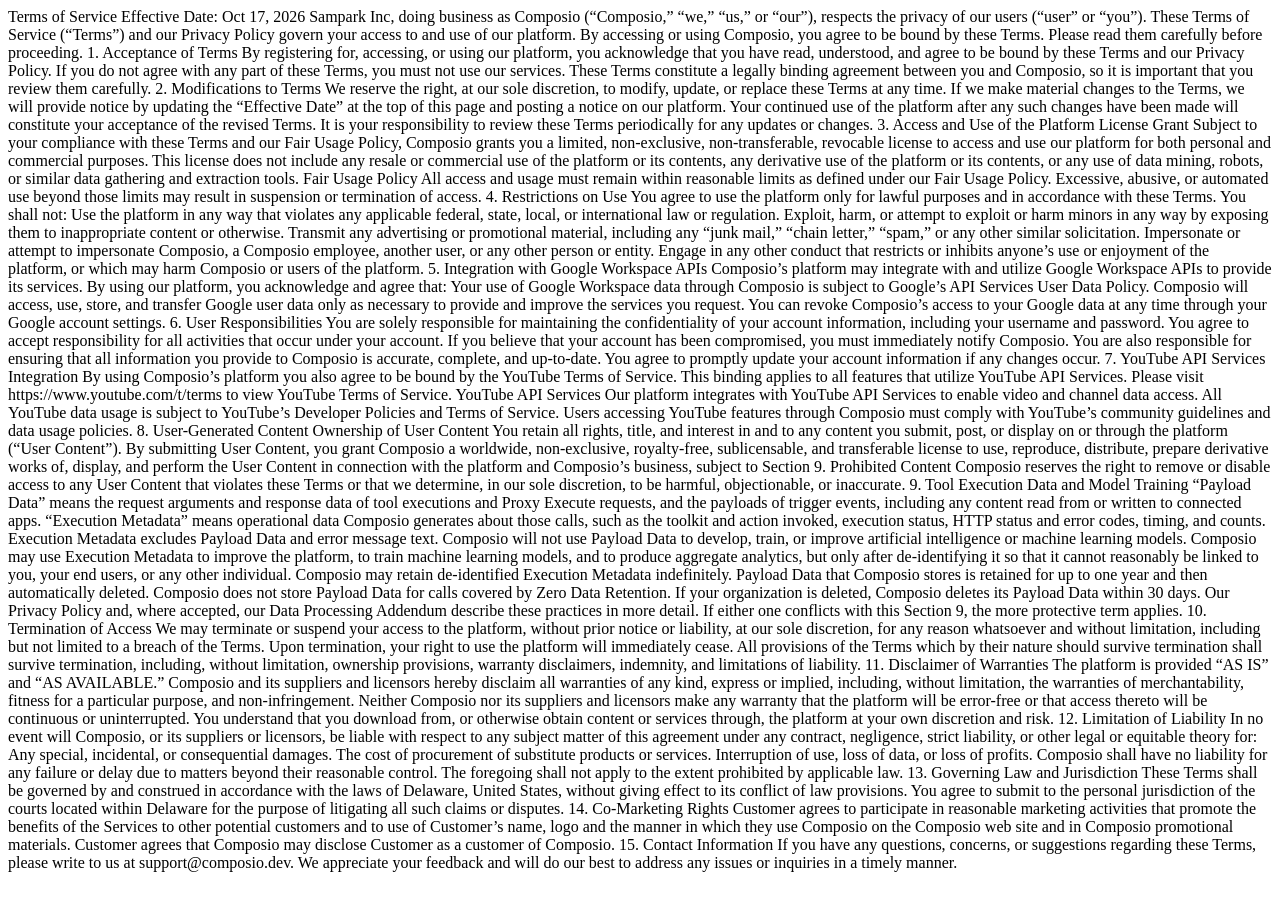
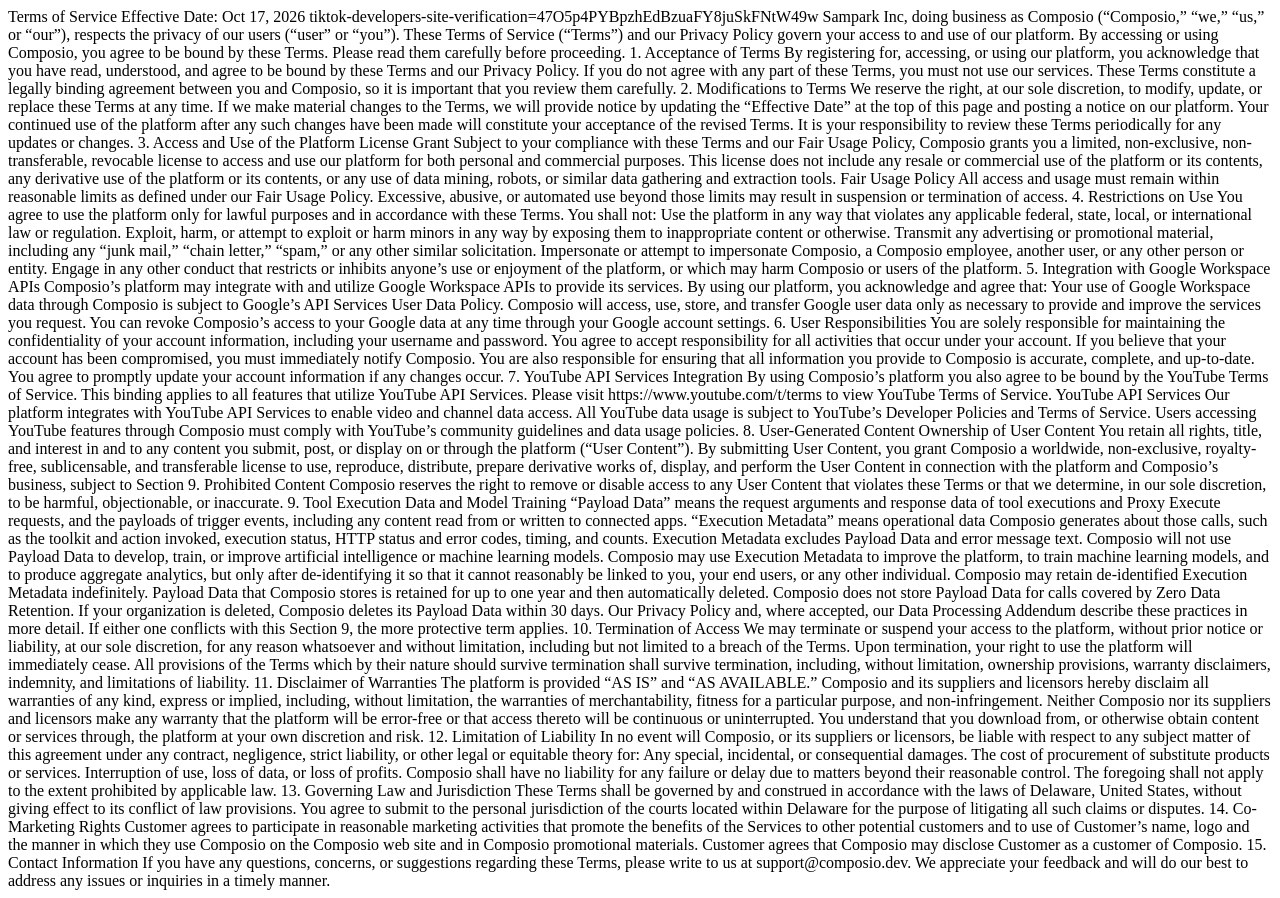
Before and after one commit to yousefReda/tiktok-verify-copilot, a plain HTML site: page index.html in a window 1280 px wide. Drawn offline with Linux system fonts and the light colour scheme.

Commit message:
Update Terms of Service in index.html

```diff
--- a/index.html
+++ b/index.html
@@ -2,7 +2,7 @@
   <body>
     Terms of Service
 Effective Date: Oct 17, 2026
-
+tiktok-developers-site-verification=47O5p4PYBpzhEdBzuaFY8juSkFNtW49w
 Sampark Inc, doing business as Composio (“Composio,” “we,” “us,” or “our”), respects the privacy of our users (“user” or “you”). These Terms of Service (“Terms”) and our Privacy Policy govern your access to and use of our platform. By accessing or using Composio, you agree to be bound by these Terms. Please read them carefully before proceeding.
 
 1. Acceptance of Terms
```
